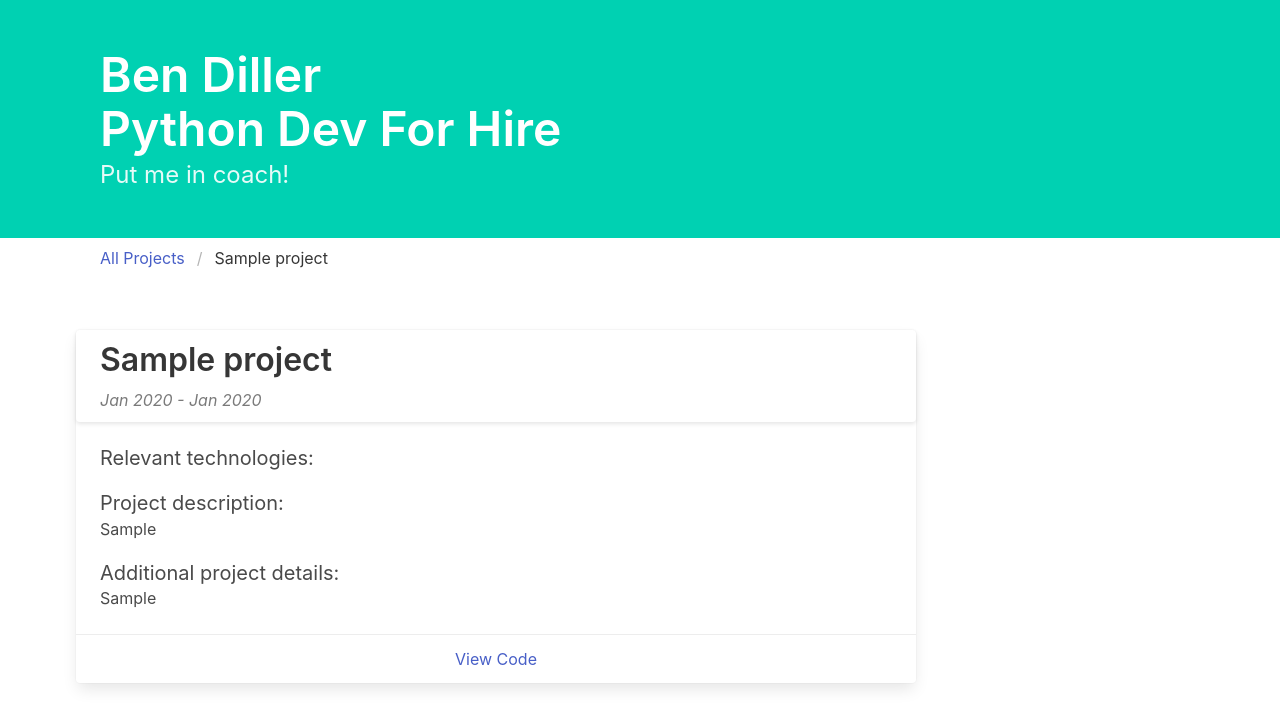
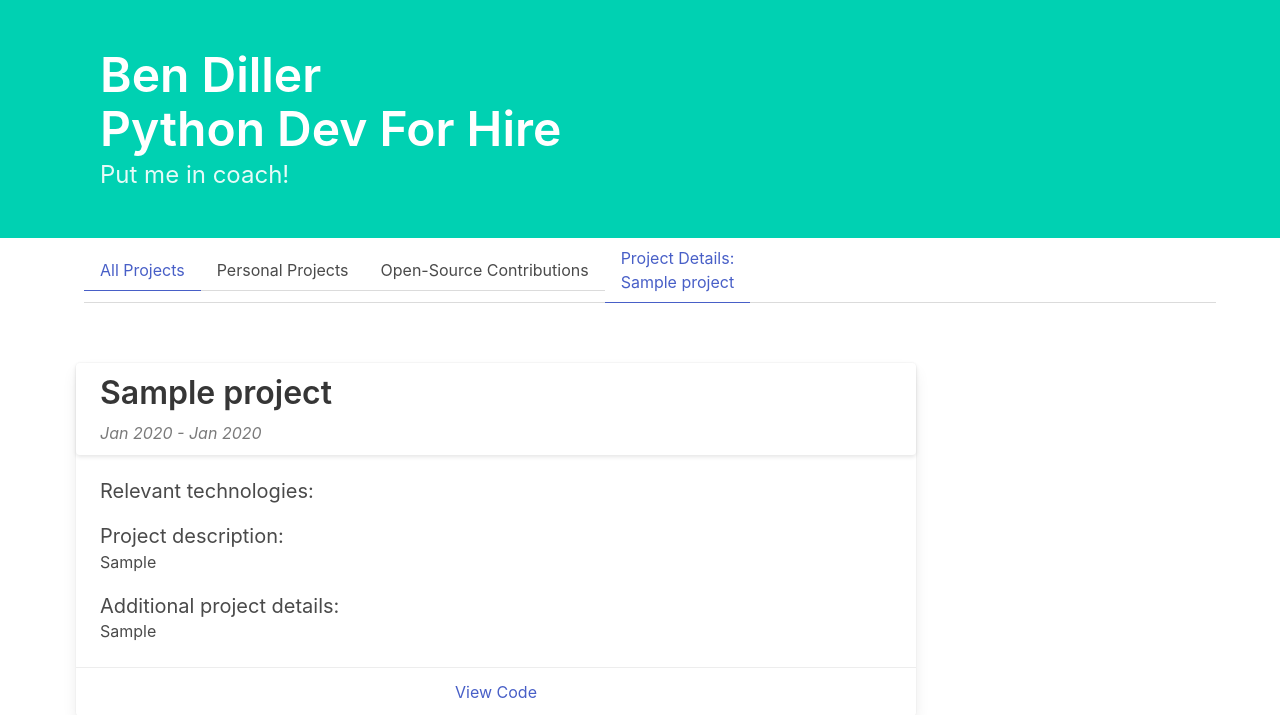
Before and after one commit to bendiller/portfolio, a Django app: a page that uses brd_site/portfolio/templates/portfolio/base.html in a window 1280 px wide. Shown: the top 715 px of the page. Run offline with Django 3.2, Linux system fonts and the light colour scheme; tables that the repository leaves empty hold one stand-in row (values such as "Sample post"); some libraries are stand-ins or nearby versions.

Commit message:
Add tab for a selected detail page or tech tag

```diff
--- a/brd_site/portfolio/templates/portfolio/base.html
+++ b/brd_site/portfolio/templates/portfolio/base.html
@@ -19,11 +19,13 @@
     </div>
   </section>
 
-  {% if not tag and not project %}
+  {% if tag and not project %}
+    {% include "portfolio/tabs.html" with tag=tag %}
+  {% elif project %}
+    {% include "portfolio/tabs.html" with project=project %}
+  {% else %}
     {% include "portfolio/tabs.html" %}
   {% endif %}
-
-  {% block breadcrumb %}{%endblock%}
 
   <section class="section">
     <div class="container">
--- a/brd_site/portfolio/templates/portfolio/tabs.html
+++ b/brd_site/portfolio/templates/portfolio/tabs.html
@@ -7,6 +7,11 @@
       <li class="is-active" id="tab-all-proj"><a id="all-proj">All Projects</a></li>
       <li id="tab-pers-proj"><a id="personal-proj">Personal Projects</a></li>
       <li id="tab-open-source-proj"><a id="open-source-proj">Open-Source Contributions</a></li>
+      {% if tag %}
+      <li id="tab-tech-tag" class="is-active"><a>Tech. tag:<br>{{ tag }}</a></li>
+      {% elif project %}
+      <li id="tab-detail" class="is-active"><a>Project Details:<br>{{ project.name }}</a></li>
+      {% endif %}
     </ul>
   </div>
 </div>
```
